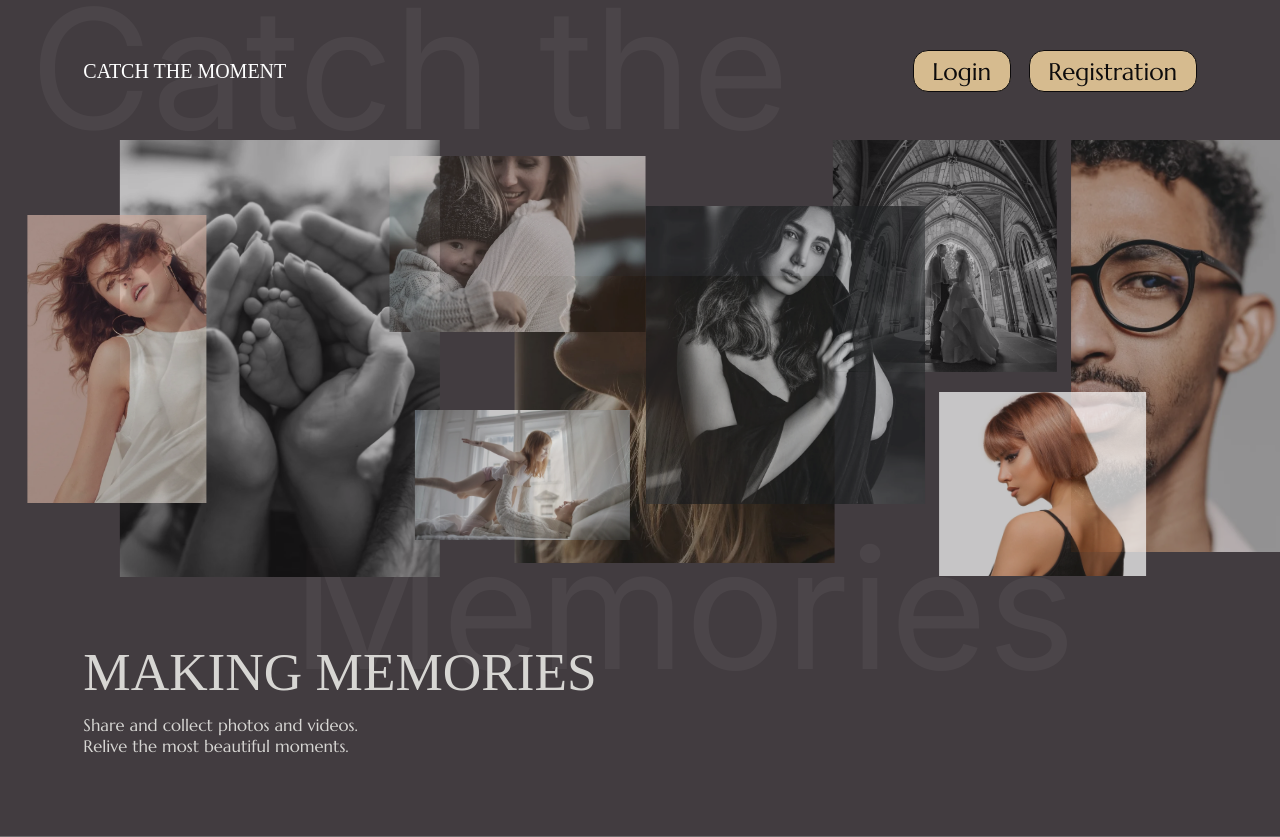
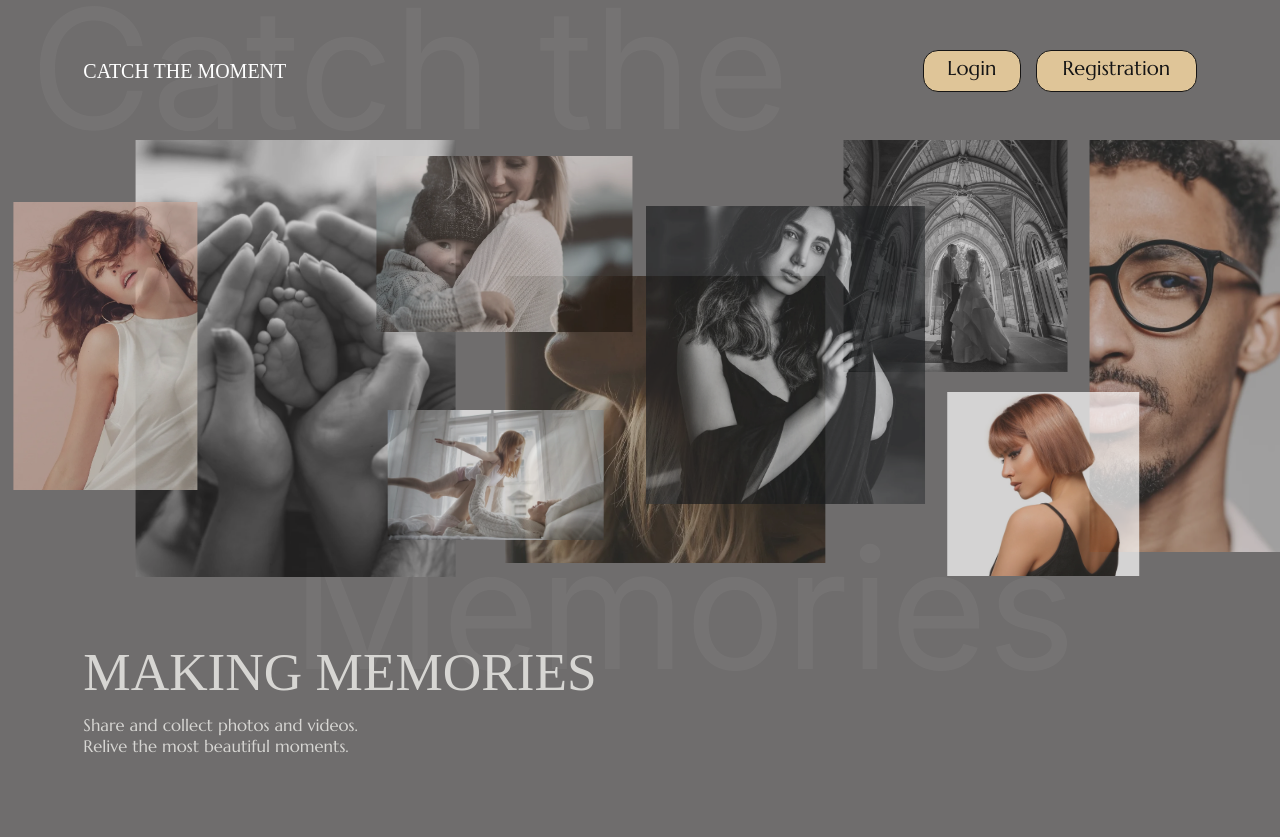
Before and after one commit to CMPetManager/CM-memory-seller, a React (Create React App) app: page / in a window 1280 px wide. Built offline with nearby package versions, Linux system fonts and the light colour scheme; a web font is replaced by a local one; what react-locomotive-scroll would draw is missing.

Commit message:
Photos vw, vh

```diff
--- a/src/components/Header/Header.css
+++ b/src/components/Header/Header.css
@@ -18,15 +18,16 @@
   display: flex;
 }
 .header__buttons_login {
-  width: 98px;
-  height: 42px;
-  line-height: 42px;
+  width: 6.38vw;
+  height: 4.375vh;
+  line-height: 4.375vh;
   text-align: center;
-  margin-right: 18px;
+  margin-right: 1.18vw;
   }
 .header__buttons_registration {
-  width: 168px;
-  height: 42px;
-  line-height: 42px;
+  min-width: 10.94vw;
+  height: 4.375vh;
+  line-height: 4.375vh;
   text-align: center;
+  padding: 0 2vw;
 }
--- a/src/components/Slider/Slider.css
+++ b/src/components/Slider/Slider.css
@@ -10,7 +10,7 @@ body {
   overflow: hidden;
 }
 .slider__container{
-  width: 2485px; /* на скільки довго прокручується контейнер */
+  width: 161.78vw; /* на скільки довго прокручується контейнер */
   height: inherit;
   /* overflow-x: auto;  Додала горизонтальну прокрутку */
   overflow: hidden;
@@ -28,17 +28,19 @@ body {
   min-width: 100vh; /* додала відображення слайдеру в межах екрану */
 }
 /* .scroll-content > .item::before {
+  content: '';
+  display: inline-block;
   height: 100%;
-} */
+}*/
 .slider__photo-1 {
   position: absolute;
   margin-left: 3%;
   left: 0px;
-  top: 75px;
+  top: 7.8vh;
   z-index: 1;
 }
 .slider__photo-1 > img {
-  width: 14vw;
+  width: 23vh;
   height: 36vh;
   object-fit: cover;
 }
@@ -46,7 +48,7 @@ body {
 .slider__photo-2 {
   position: absolute;
   margin-left: 2.5%;
-  left: 75px;
+  left: 7.8vw;
   top: 0px;
   z-index: 0;
 }
@@ -130,7 +132,7 @@ body {
   z-index: 9;
 }
 .slider__photo-8 > img {
-  width: 16.15vw;
+  width: 15vw;
   height: 23vh;
   object-fit: cover;
   object-position: 0 10%;
--- a/src/index.css
+++ b/src/index.css
@@ -56,7 +56,7 @@ p {
   border-radius: 15px;
   font-style: normal;
   font-weight: 400;
-  font-size: 24px;
+  font-size: 2.5vh;
   line-height: 1.25;
   color: #000000;
   cursor: pointer;
--- a/src/pages/Home/Home.css
+++ b/src/pages/Home/Home.css
@@ -11,7 +11,7 @@ body {
 
 .wrapper {
     height: 100hv;
-    background: #423c40;
+    background: #6F6D6D;
 }
 
 .home__background-text_first, .home__background-text_second {
```
